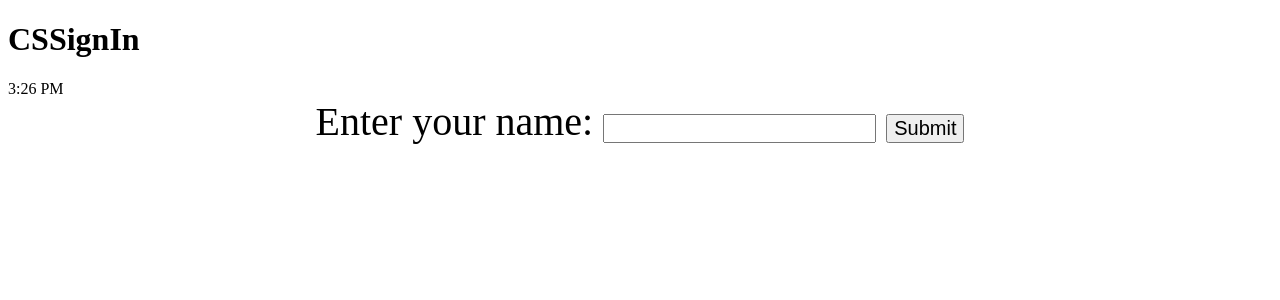
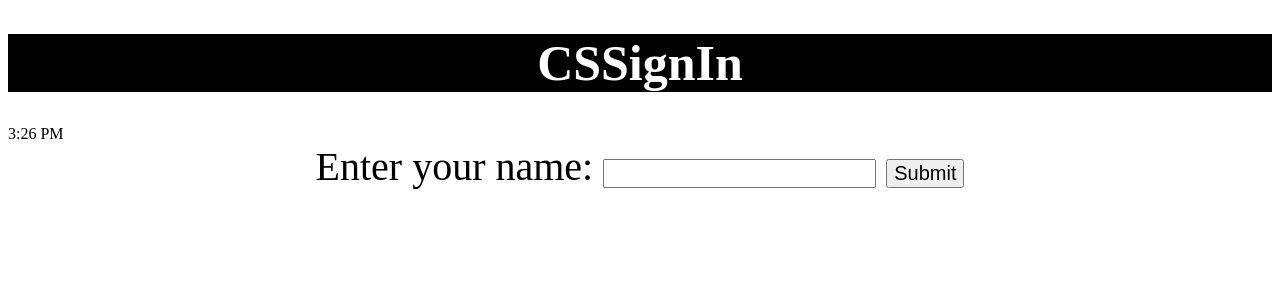
Before and after one commit to dzzrz/cssignin, a Python web app: template templates/dab.html in a window 1280 px wide. Shown: the top 300 px of the page. Run offline with Jinja, Linux system fonts and the light colour scheme; the template is opened without the code that fills it, so the values that code supplies are empty; some libraries are stand-ins or nearby versions.

Commit message:
"changes"

```diff
--- a/static/dab.css
+++ b/static/dab.css
@@ -1,3 +1,9 @@
+h1 {
+  text-align: center;
+  font-size: 50px;
+  color: 	white;
+  background-color: black;
+}
 
 form {
   text-align: center;
```
